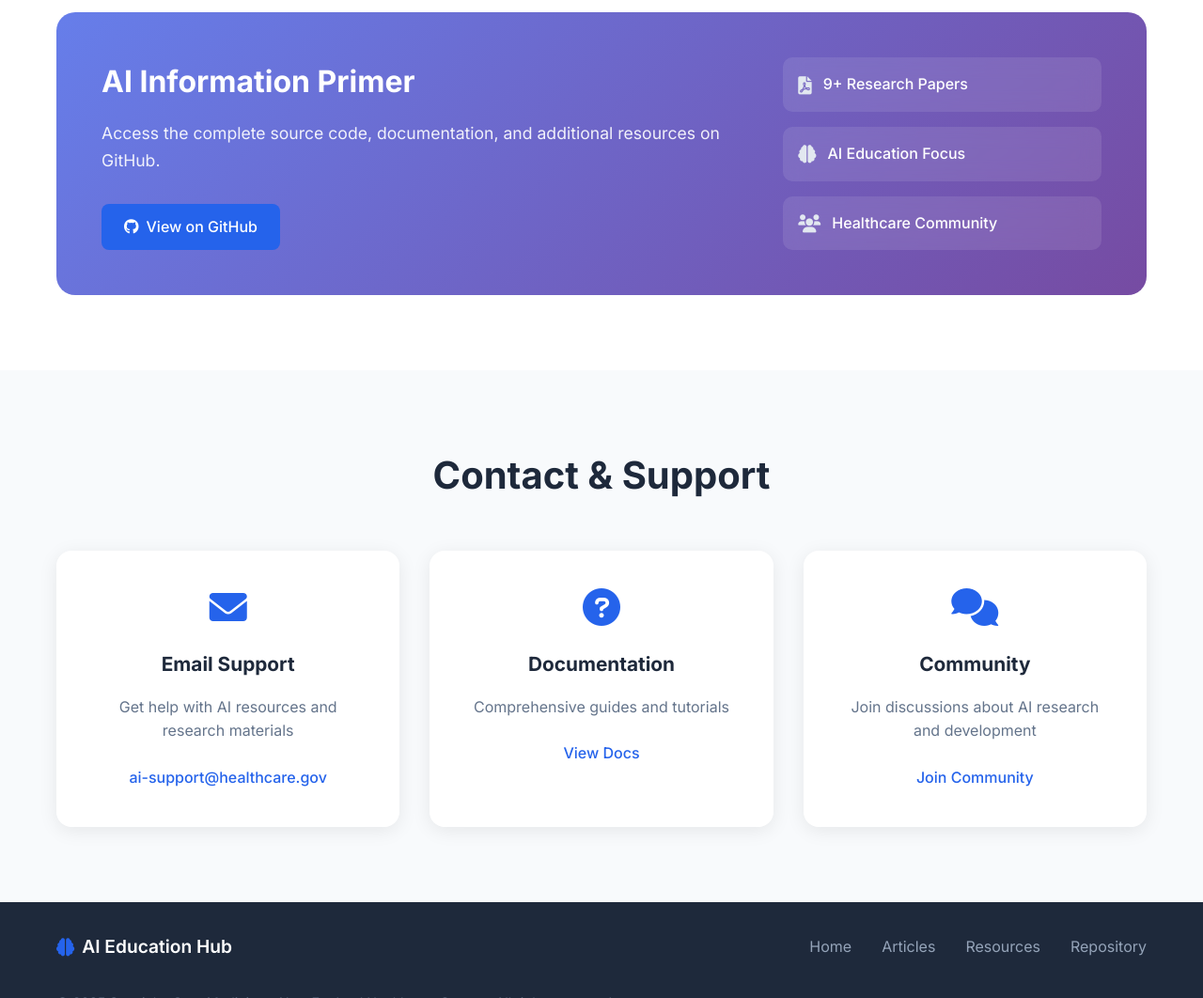
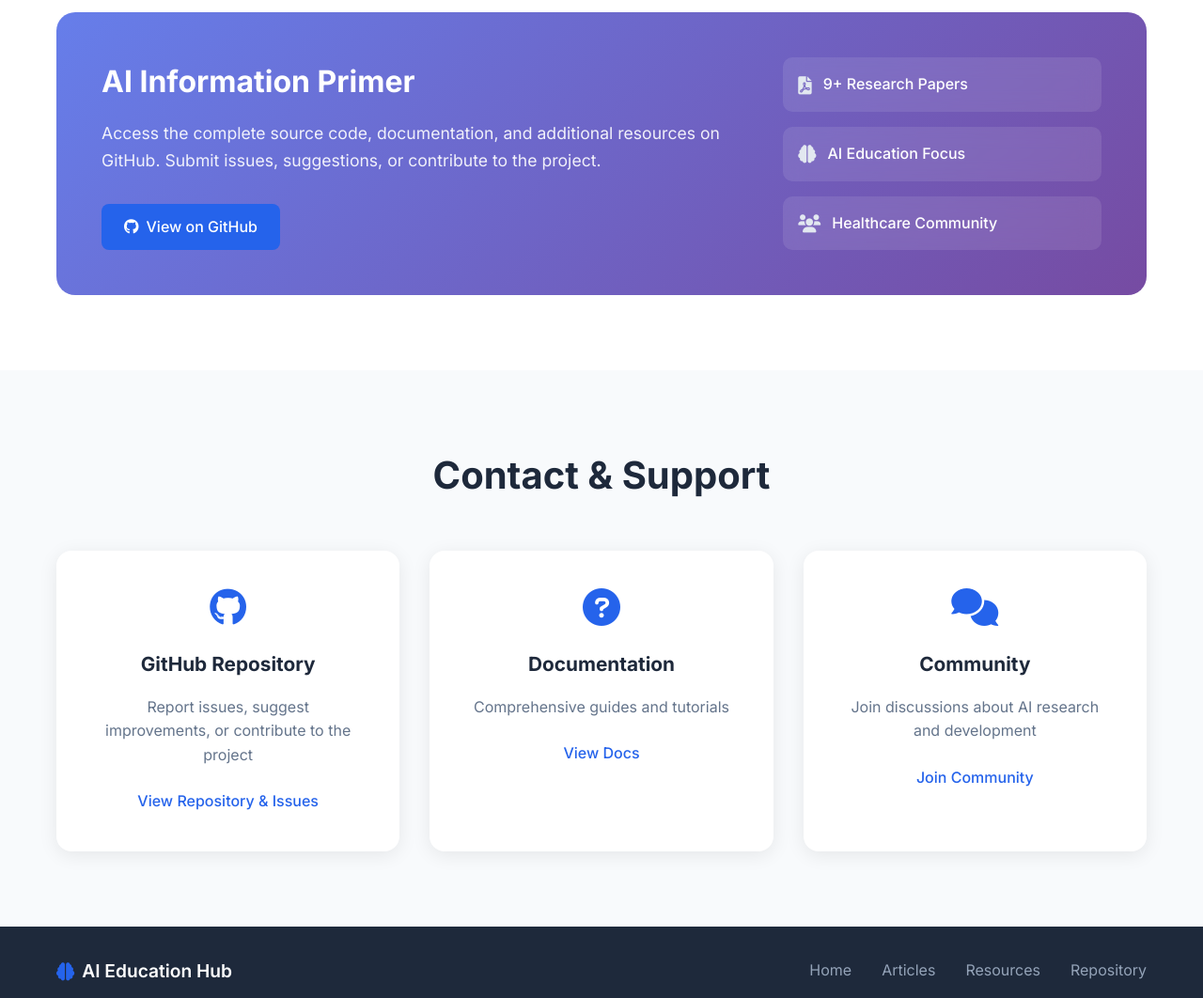
Before and after one commit to cyber3pxVA/ai-information-primer, a website: page index.html in a window 1280 px wide. Shown: the part 5184-6246 px from the top of the page at 94% size. Drawn offline with Linux system fonts and the light colour scheme.

Commit message:
Update contact info: Replace email with GitHub repository
- Removed email contact (ai-support@healthcare.gov)
- Added GitHub repository link for issues and comments
- Updated all repository URLs to point to correct GitHub repo:
  https://github.com/cyber3pxVA/ai-information-primer
- Users can now report issues, suggest improvements, and contribute
- Centralized communication through GitHub Issues

```diff
--- a/index.html
+++ b/index.html
@@ -43,7 +43,7 @@
                     </p>
                     <div class="hero-buttons">
                         <a href="#articles" class="btn btn-primary">Explore Articles</a>
-                        <a href="https://va.ghe.com/software/ai-information-primer" target="_blank" class="btn btn-secondary">
+                        <a href="https://github.com/cyber3pxVA/ai-information-primer" target="_blank" class="btn btn-secondary">
                             <i class="fab fa-github"></i> View Repository
                         </a>
                     </div>
@@ -290,8 +290,8 @@
                 <div class="repo-card">
                     <div class="repo-info">
                         <h3>AI Information Primer</h3>
-                        <p>Access the complete source code, documentation, and additional resources on GitHub.</p>
-                        <a href="https://va.ghe.com/software/ai-information-primer" target="_blank" class="btn btn-primary">
+                        <p>Access the complete source code, documentation, and additional resources on GitHub. Submit issues, suggestions, or contribute to the project.</p>
+                        <a href="https://github.com/cyber3pxVA/ai-information-primer" target="_blank" class="btn btn-primary">
                             <i class="fab fa-github"></i> View on GitHub
                         </a>
                     </div>
@@ -319,10 +319,10 @@
                 <h2 class="section-title">Contact & Support</h2>
                 <div class="contact-grid">
                     <div class="contact-card">
-                        <i class="fas fa-envelope"></i>
-                        <h3>Email Support</h3>
-                        <p>Get help with AI resources and research materials</p>
-                        <a href="mailto:ai-support@healthcare.gov" class="contact-link">ai-support@healthcare.gov</a>
+                        <i class="fab fa-github"></i>
+                        <h3>GitHub Repository</h3>
+                        <p>Report issues, suggest improvements, or contribute to the project</p>
+                        <a href="https://github.com/cyber3pxVA/ai-information-primer" target="_blank" class="contact-link">View Repository & Issues</a>
                     </div>
                     <div class="contact-card">
                         <i class="fas fa-question-circle"></i>
@@ -352,7 +352,7 @@
                     <a href="#home">Home</a>
                     <a href="#articles">Articles</a>
                     <a href="#resources">Resources</a>
-                    <a href="https://va.ghe.com/software/ai-information-primer" target="_blank">Repository</a>
+                    <a href="https://github.com/cyber3pxVA/ai-information-primer" target="_blank">Repository</a>
                 </div>
                 <div class="footer-info">
                     <p>&copy; 2025 Specialty Care Medicine - New England Healthcare System. All rights reserved.</p>
```
Also changed, not shown: README.md.
